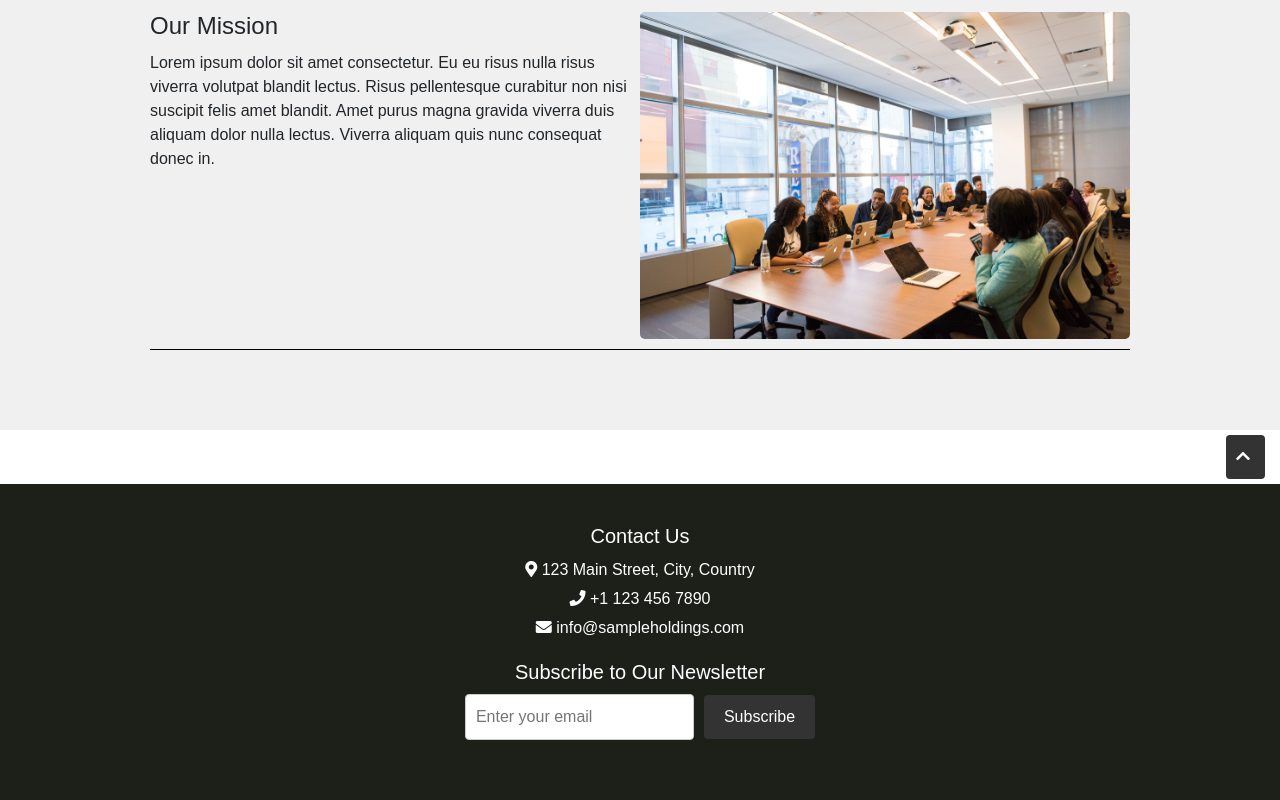
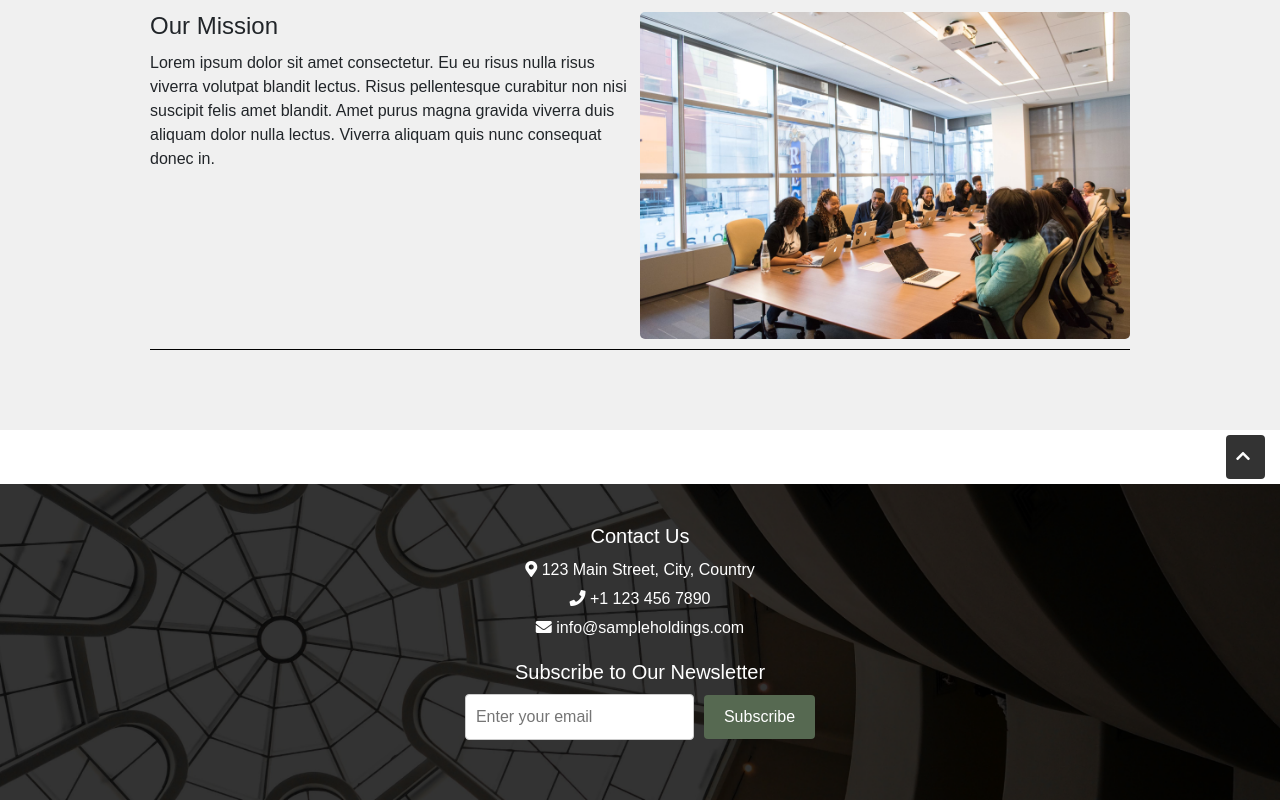
Before and after one commit to sammykinglive/holdings, a plain HTML site: page about.html in a window 1280 px wide. Shown: the part 1138-1938 px from the top of the page. Drawn offline with nearby package versions, Linux system fonts and the light colour scheme.

Commit message:
Add files via upload

```diff
--- a/about styles.css
+++ b/about styles.css
@@ -253,9 +253,11 @@ header {
 
 
 
+.footer {
+  background-image: url('images/footer\ 2\ \(3\).png');
+  background-size: cover;
+  background-position: center;
 
-.footer {
-  background-color: #1c2018;
   padding: 40px;
   text-align: center;
 }
@@ -300,7 +302,7 @@ header {
 
 .newsletter-form button {
   padding: 10px 20px;
-  background-color: #333;
+  background-color: #566951;
   color: #fff;
   border: none;
   border-radius: 4px;
@@ -308,5 +310,6 @@ header {
 }
 
 .newsletter-form button:hover {
-  background-color: #555;
+  background-color: #f5f5f5;
+  color: black;
 }
--- a/styles.css
+++ b/styles.css
@@ -600,7 +600,10 @@ header {
 
 
   .footer {
-    background-color: #1c2018;
+    background-image: url('images/footer\ 2\ \(3\).png');
+    background-size: cover;
+    background-position: center;
+
     padding: 40px;
     text-align: center;
   }
@@ -645,7 +648,7 @@ header {
 
   .newsletter-form button {
     padding: 10px 20px;
-    background-color: #333;
+    background-color: #566951;
     color: #fff;
     border: none;
     border-radius: 4px;
@@ -653,7 +656,8 @@ header {
   }
 
   .newsletter-form button:hover {
-    background-color: #555;
+    background-color: #f5f5f5;
+    color: black;
   }
 
 
```
Also changed, not shown: images/footer 2 (3).png (added).
